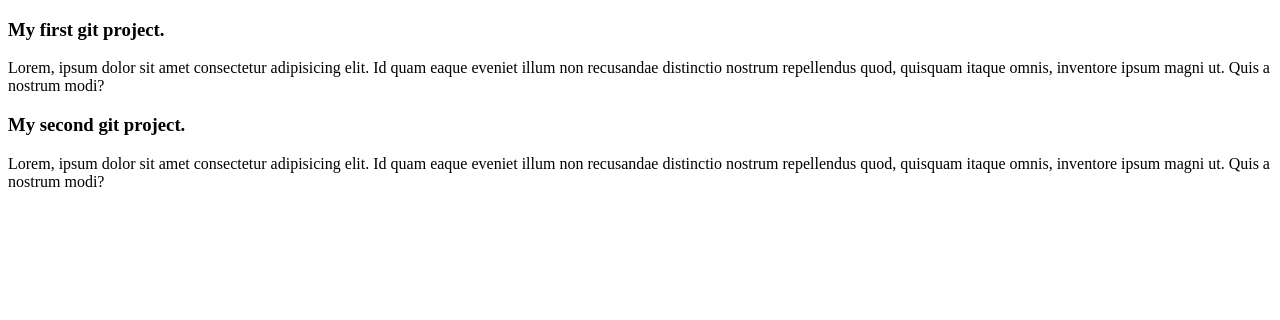
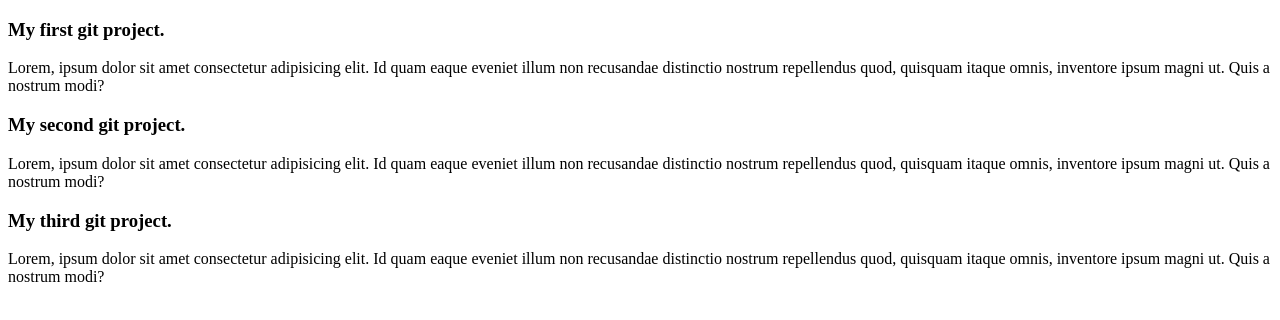
Before and after one commit to shakawat777/demoforgit, a plain HTML site: page index.html in a window 1280 px wide. Drawn offline with Linux system fonts and the light colour scheme.

Commit message:
git commit one

```diff
--- a/index.html
+++ b/index.html
@@ -10,5 +10,7 @@
     <p>Lorem, ipsum dolor sit amet consectetur adipisicing elit. Id quam eaque eveniet illum non recusandae distinctio nostrum repellendus quod, quisquam itaque omnis, inventore ipsum magni ut. Quis a nostrum modi?</p>
     <h3>My second git project.</h3>
     <p>Lorem, ipsum dolor sit amet consectetur adipisicing elit. Id quam eaque eveniet illum non recusandae distinctio nostrum repellendus quod, quisquam itaque omnis, inventore ipsum magni ut. Quis a nostrum modi?</p>
+    <h3>My third git project.</h3>
+    <p>Lorem, ipsum dolor sit amet consectetur adipisicing elit. Id quam eaque eveniet illum non recusandae distinctio nostrum repellendus quod, quisquam itaque omnis, inventore ipsum magni ut. Quis a nostrum modi?</p>
 </body>
 </html>
```
